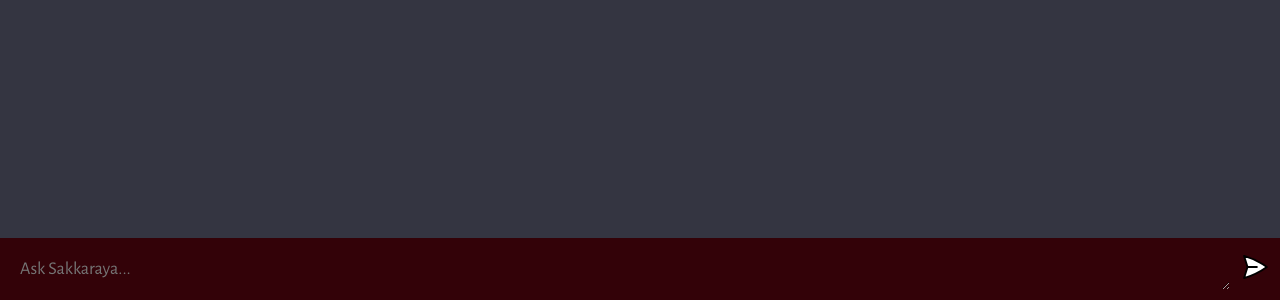
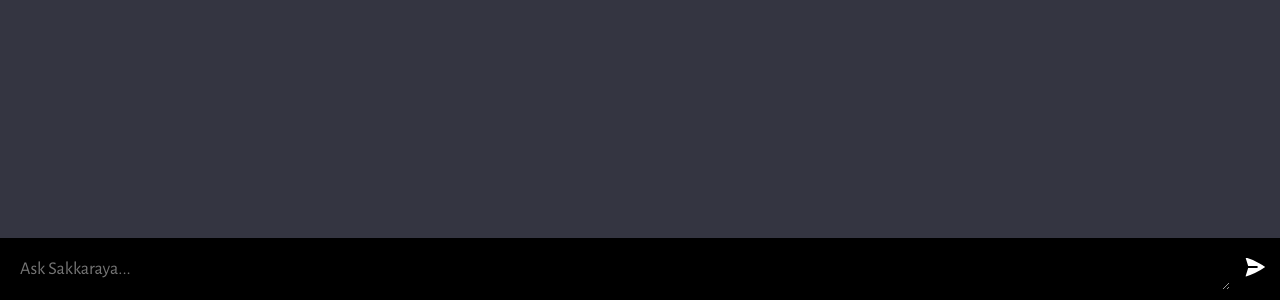
Before and after one commit to DilshanSenevirathne/Sakkaraya.ai, a website built with Vite: page client/index.html in a window 1280 px wide. Shown: the part 500-800 px from the top of the page. Built offline with nearby package versions, Linux system fonts and the light colour scheme.

Commit message:
Update style.css

```diff
--- a/client/style.css
+++ b/client/style.css
@@ -117,7 +117,7 @@ form {
   max-width: 1280px;
   margin: 0 auto;
   padding: 10px;
-  background: #330208;
+  background: #000000;
 
   display: flex;
   flex-direction: row;
```
